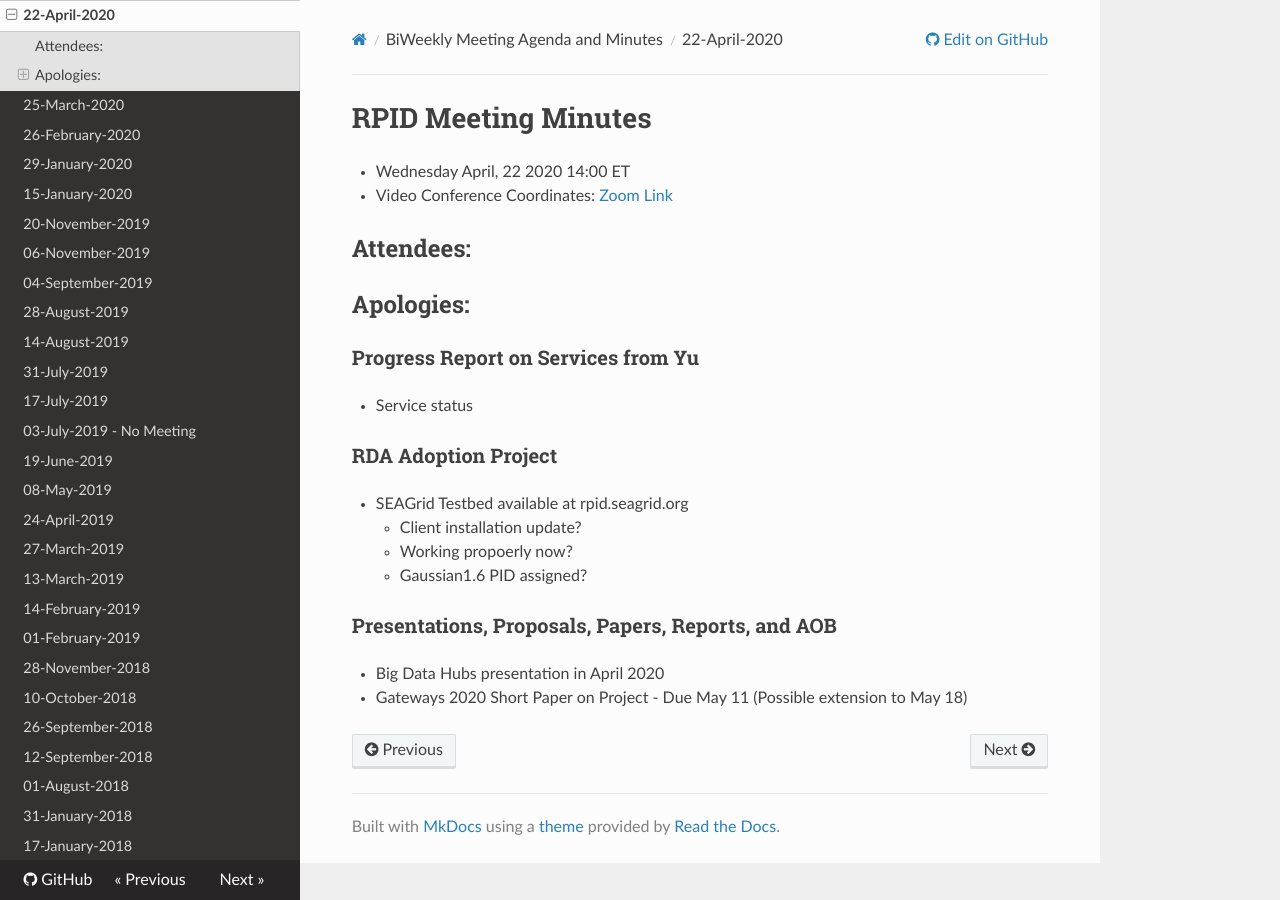
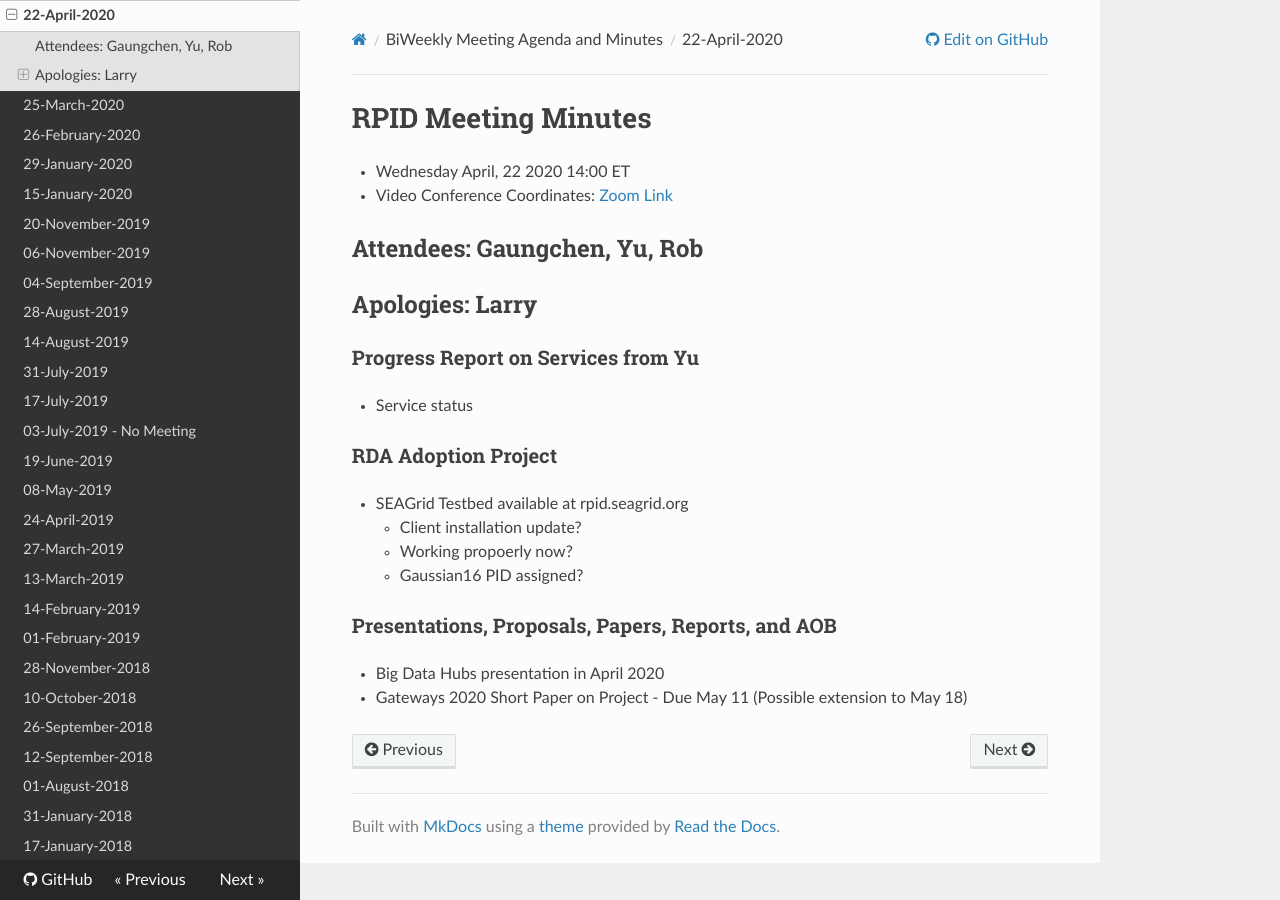
Before and after one commit to rpidproject/rpid, an MkDocs documentation site: the page built from docs/22-April-2020.md, in a window 1280 px wide. Built offline with MkDocs 1.6.1, drawn with Linux system fonts in a browser that asks for light colours; nearby versions of some CDN libraries; old or Windows-style settings are respelled for this version of MkDocs.

Commit message:
Update 22-April-2020.md

```diff
--- a/docs/22-April-2020.md
+++ b/docs/22-April-2020.md
@@ -2,8 +2,8 @@
    * Wednesday April, 22 2020 14:00 ET
    * Video Conference Coordinates: [Zoom Link](https://iu.zoom.us/my/rquick)
 
-## Attendees:
-## Apologies:
+## Attendees: Gaungchen, Yu, Rob
+## Apologies: Larry
 
 ### Progress Report on Services from Yu
    * Service status
@@ -12,7 +12,7 @@
    * SEAGrid Testbed available at rpid.seagrid.org
       * Client installation update?
       * Working propoerly now?
-      * Gaussian1.6 PID assigned?
+      * Gaussian16 PID assigned?
 
 ### Presentations, Proposals, Papers, Reports, and AOB
    * Big Data Hubs presentation in April 2020
```
